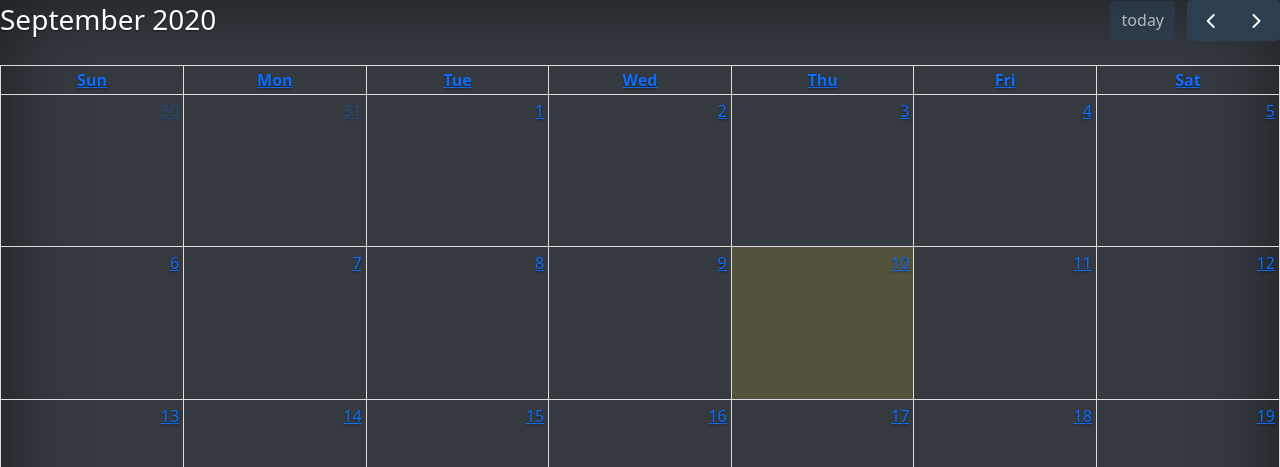
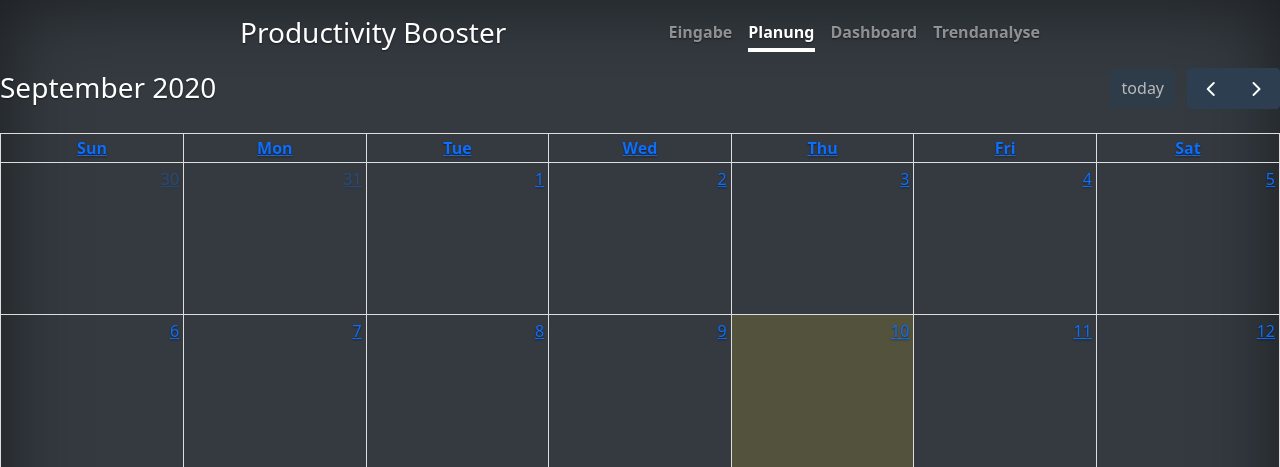
Before and after one commit to AlexKnowsIt/time_tracker, a Django app: page /calendar/ in a window 1280 px wide. Shown: the top 467 px of the page. Run offline with Django 3.2, Linux system fonts and the light colour scheme; lists and menus that the app fills with data are empty; some libraries are stand-ins or nearby versions.

Commit message:
added calendar in navigation bar

```diff
--- a/templates/calendar.html
+++ b/templates/calendar.html
@@ -17,5 +17,18 @@
 {% endblock %}
 
 {% block content %}
+<div class="cover-container d-flex w-100 h-100 p-3 mx-auto flex-column">
+  <header class="mb-auto">
+    <div>
+      <h3 class="float-md-left mb-0">Productivity Booster</h3>
+      <nav class="nav nav-masthead justify-content-center float-md-right">
+        <a class="nav-link" aria-current="page" href="/">Eingabe</a>
+        <a class="nav-link active" href="/calendar">Planung</a>
+        <a class="nav-link" href="/dashboard-st">Dashboard</a>
+        <a class="nav-link" href="/dashboard-lt">Trendanalyse</a>
+      </nav>
+    </div>
+  </header>
+</div>
 <div id='calendar'></div>
 {% endblock %}
--- a/templates/dashboard_lt.html
+++ b/templates/dashboard_lt.html
@@ -7,6 +7,7 @@
         <h3 class="float-md-left mb-0">Productivity Booster</h3>
         <nav class="nav nav-masthead justify-content-center float-md-right">
           <a class="nav-link" aria-current="page" href="/">Eingabe</a>
+          <a class="nav-link" href="/calendar">Planung</a>
           <a class="nav-link" href="/dashboard-st">Dashboard</a>
           <a class="nav-link active" href="/dashboard-lt">Trendanalyse</a>
         </nav>
--- a/templates/dashboard_st.html
+++ b/templates/dashboard_st.html
@@ -7,6 +7,7 @@
         <h3 class="float-md-left mb-0">Productivity Booster</h3>
         <nav class="nav nav-masthead justify-content-center float-md-right">
           <a class="nav-link" aria-current="page" href="/">Eingabe</a>
+          <a class="nav-link" href="/calendar">Planung</a>
           <a class="nav-link active" href="/dashboard-st">Dashboard</a>
           <a class="nav-link" href="/dashboard-lt">Trendanalyse</a>
         </nav>
--- a/templates/input.html
+++ b/templates/input.html
@@ -12,6 +12,7 @@
     <h3 class="float-md-left mb-0">Productivity Booster</h3>
     <nav class="nav nav-masthead justify-content-center float-md-right">
       <a class="nav-link active" aria-current="page" href="/">Eingabe</a>
+      <a class="nav-link" href="/calendar">Planung</a>
       <a class="nav-link" href="/dashboard-st">Dashboard</a>
       <a class="nav-link" href="/dashboard-lt">Trendanalyse</a>
     </nav>
```
